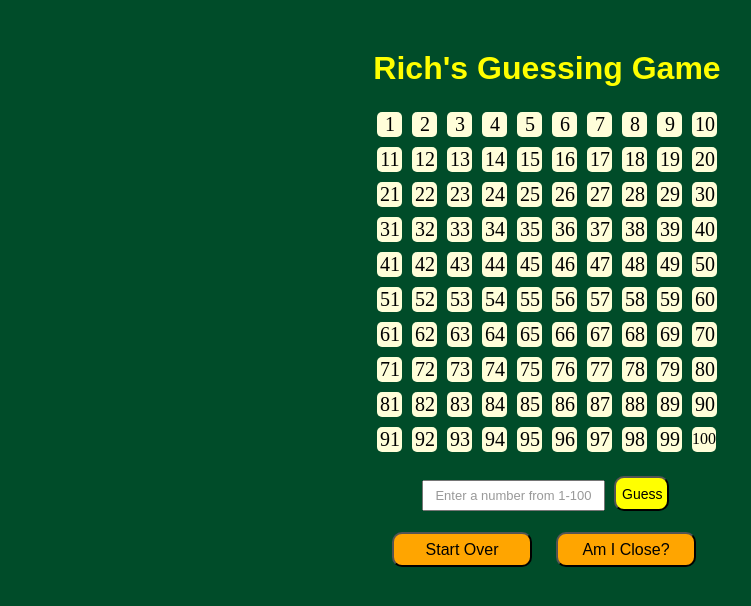
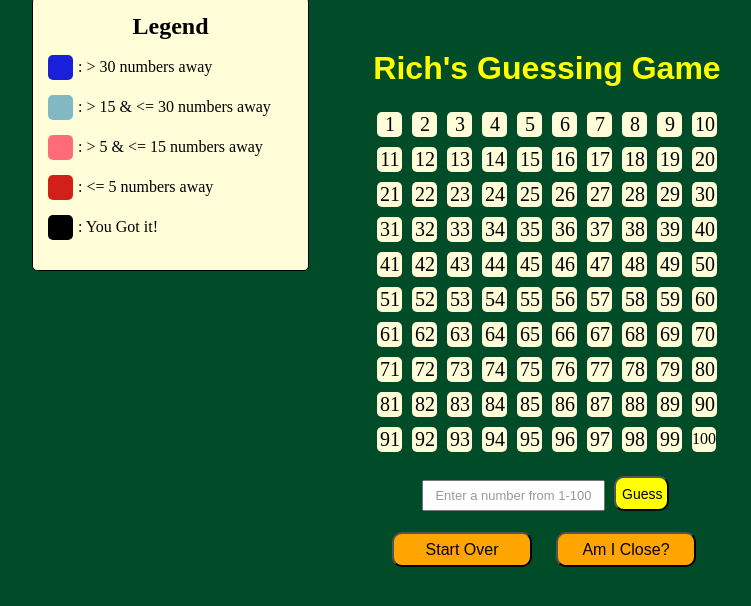
Before and after one commit to Rmoore424/Guessing-Game-Project, a plain HTML site: page index.html in a window 1280 px wide. Both pictures are taken after a click on the button "Start Over". Shown: the whole page, without its empty margins (93-844 px from the left). Drawn offline with nearby package versions, Linux system fonts and the light colour scheme.

Commit message:
added legend and hint functionality

```diff
--- a/css/style.css
+++ b/css/style.css
@@ -111,3 +111,73 @@ font-size: 20px;
 	margin-top: 20px;
 	margin-left: 20px;
 }
+
+/*Style the hint box */
+
+.hint_box {
+	width: 340px;
+	height: 100px;
+	margin: 20px auto;
+	text-align: center;
+	font-size: 24px;
+	color: yellow;
+	font-family: Arial, sans-serif;
+}
+
+/*Style legend */
+
+.legend {
+	width: 255px;
+	position: relative;
+	top: -570px;
+	left: -30px;
+	border: 1px solid black;
+	border-radius: 5px;
+	background-color: #FFFED9;
+	padding: 15px 10px 20px 10px;
+}
+
+.legend h2 {
+	text-align: center;
+	margin-bottom: 10px;
+}
+
+.legend section {
+	height: 40px;
+}
+
+.legend section p {
+	padding-top: 8px;
+}
+
+.legend div {
+	width: 24px;
+	height: 24px;
+	padding-top: 1px;
+	padding-left: 1px;
+	float: left;
+	margin: 5px 5px;
+	text-align: center;
+	border-radius: 5px;
+	margin-bottom: 10px;
+}
+
+.ice {
+	background-color: #1A1FD9;
+}
+
+.cold {
+	background-color: #80B8C4;
+}
+
+.warm {
+	background-color: #FF6B78;
+}
+
+.hot {
+	background-color: #D22018;
+}
+
+.correct {
+	background-color: black;
+}
--- a/index.html
+++ b/index.html
@@ -8,6 +8,7 @@
 		<script type="text/javascript" src="http://code.jquery.com/jquery-1.11.0.min.js"></script>
 		<script type="text/javascript" src="http://code.jquery.com/jquery-migrate-1.2.1.min.js"></script>
 		<script>
+
 			$(document).ready(function() {
 				var origText = $(".answer").val();
 				$(".answer").click(function() {
@@ -18,8 +19,11 @@
 					$(".answer").val(origText);
 				});
 				$(".reset").click(function() {
-					reset();
-				})
+					resetAll();
+				});
+				$(".hint").click(function() {
+					showHint();
+				});
 			})
 
 		</script>
@@ -139,6 +143,30 @@
 				<button class="reset">Start Over</button>
 				<button class="hint">Am I Close?</button>
 			</div>
+			<div class ="hint_box"></div>
+			<div class="legend">
+				<h2 class="legend_head">Legend</h2>
+				<section class="legend_block">
+					<div class="ice"></div>
+					<p class="legend_desc"> : > 30 numbers away</p>
+				</section>
+				<section class="legend_block">
+					<div class="cold"></div>
+					<p class="legend_desc"> : > 15 &amp; <= 30 numbers away</p>
+				</section>
+				<section class="legend_block">
+					<div class="warm"></div>
+					<p class="legend_desc"> : > 5 &amp; <= 15 numbers away</p>
+				</section>
+				<section class="legend_block">
+					<div class="hot"></div>
+					<p class="legend_desc"> : <= 5 numbers away</p>
+				</section>
+				<section class="legend_block">
+					<div class="correct"></div>
+					<p class="legend_desc"> : You Got it!</p>
+				</section>
+			</div>
 		</div>
 	</body>
 </html>
--- a/scripts/guess_game.js
+++ b/scripts/guess_game.js
@@ -1,11 +1,15 @@
 var rightNumber = Math.floor(Math.random() *100) + 1;
+var lastValue = "";
 
 function setNumber() {
 	var value = $('.answer').val();
 	$(".number").each(function(idx) {
 		if (value == idx+1) {
-			if (value > rightNumber+30 || value < rightNumber-30) {
-				$(this).css("background-color", "#1A1FD9")
+			if (value == rightNumber) {
+				$(this).css("background-color", "black");
+			}
+			else if (value > rightNumber+30 || value < rightNumber-30) {
+				$(this).css("background-color", "#1A1FD9");
 			}
 			else if ((value > rightNumber+15 && value <=rightNumber+30) || (value < rightNumber-15 && value >=rightNumber-30)){
 				$(this).css("background-color", "#80B8C4");
@@ -18,13 +22,39 @@ function setNumber() {
 			}
 		}
 	})
+	var lastValue = value;
 }
 
-function reset() {
+function showHint() {
+	$(".hint_box").show();
+	var lowRange;
+	var highRange;
+	if ((rightNumber+20) <= 100) {
+		highRange = rightNumber+20;
+	}
+	else {
+		highRange = 100;
+	}
+
+	if ((rightNumber-20) >= 1) {
+		lowRange = rightNumber-20;
+	}
+	else {
+		lowRange = 1;
+	}
+	if (lastValue == "") {
+		$(".hint_box").html("Your number is between " + lowRange + " and " + highRange);
+	}
+
+}
+
+function resetAll() {
 	$(".number").each(function() {
 		var backgroundColor = $(this).css("background-color");
 		if (backgroundColor != "#FFFED9") {
 			$(this).css("background-color", "#FFFED9");
 		}
 	})
+	rightNumber = Math.floor(Math.random() *100) + 1
+	$(".hint_box").hide();
 }
```
